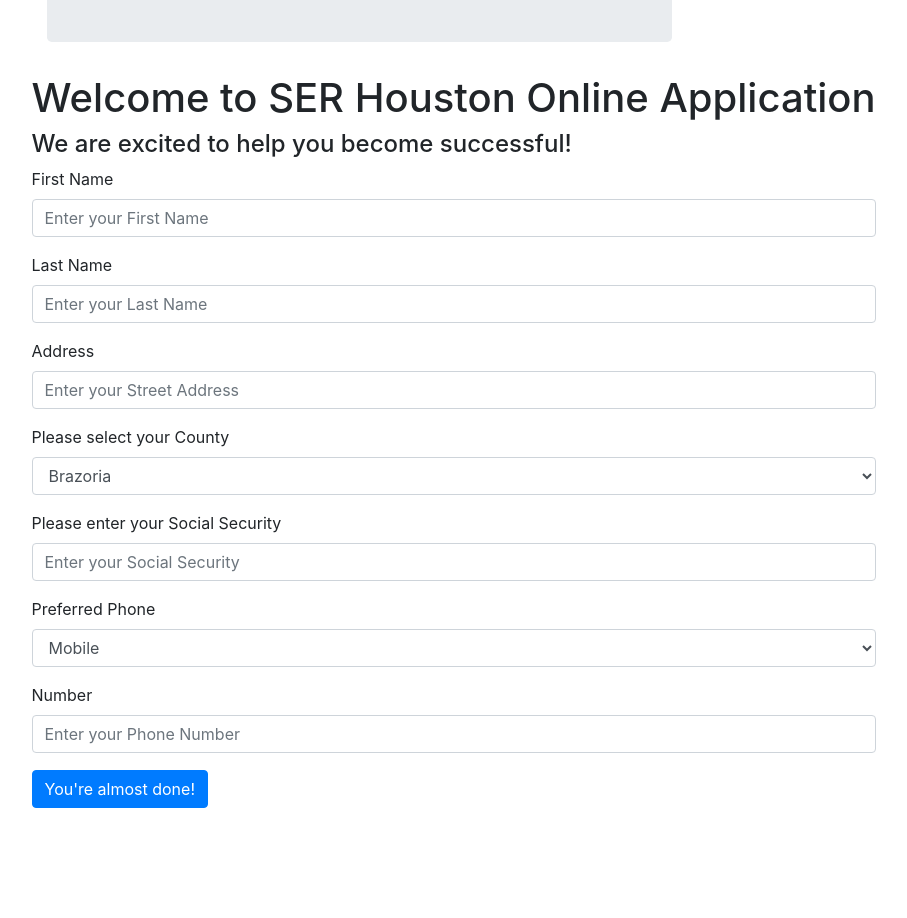
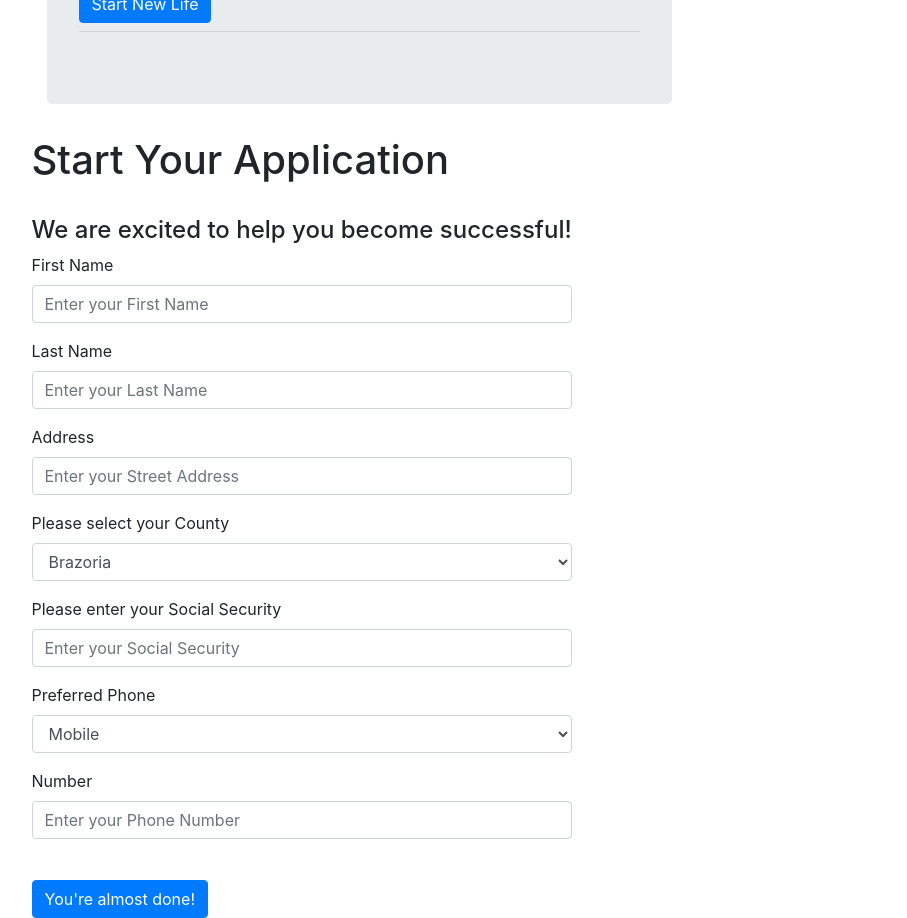
Before and after one commit to dallas2018/team-8, a React (Create React App) app in the folder team8proj/: page /ContactInfo in a window 1280 px wide. Shown: the part 580-1498 px from the top of the page, without its empty margins (281-1188 px from the left). Before the commit the page ends 1388 px from the top, so only its background shows below. Built offline with nearby package versions, Linux system fonts and the light colour scheme.

Commit message:
Added more routes to buttons.

```diff
--- a/team8proj/public/index.html
+++ b/team8proj/public/index.html
@@ -22,7 +22,7 @@
       work correctly both with client-side routing and a non-root public URL.
       Learn how to configure a non-root public URL by running `npm run build`.
     -->
-  <title>React App</title>
+  <title>SER: The New You</title>
 </head>
 
 <body>
--- a/team8proj/src/App.js
+++ b/team8proj/src/App.js
@@ -4,6 +4,7 @@
 import { Link, Route } from "react-router-dom";
 import ContactInfo from "./Components/ContactInfo";
 import Welcome from "./Components/Welcome";
+import DemagraInfo from "./Components/DemagraInfo";
 
 class App extends Component {
   constructor(props) {
@@ -16,6 +17,7 @@
       <div>
         <Route path="/" component={Welcome} />
         <Route path="/ContactInfo" component={ContactInfo} />
+        <Route path="/DemagraInfo" component={DemagraInfo} />
       </div>
     );
   }
--- a/team8proj/src/Components/ContactInfo.js
+++ b/team8proj/src/Components/ContactInfo.js
@@ -1,14 +1,18 @@
 import React from "react";
 import { Button, Form, FormGroup, Label, Input, Col, Row } from "reactstrap";
+import { Link, Route } from "react-router-dom";
+import DemagraInfo from "./DemagraInfo";
 
 export default class ContactInfo extends React.Component {
   render() {
     return (
+      <div>
         <Row>
           <Col md="3" sm="4" />
           <div>
             {" "}
-          <h1>Welcome to SER Houston Online Application</h1>
+            <h1>Start Your Application</h1>
+            <br />
             <h4>We are excited to help you become successful!</h4>
             <Form>
               <FormGroup>
@@ -82,9 +86,15 @@
               </FormGroup>
             </Form>
             <Col md="8" sm="4" />
-          <Button color="primary">You're almost done!</Button>{" "}
+            <br />
+            <span>
+              <Link to="/DemagraInfo">
+                <Button color="primary">You're almost done!</Button>
+              </Link>
+            </span>
           </div>
         </Row>
+      </div>
     );
   }
 }
--- a/team8proj/src/Components/Welcome.js
+++ b/team8proj/src/Components/Welcome.js
@@ -22,6 +22,7 @@
 
       console.log("Login Clicked");
     }
+    function startNewForm(e) {}
     return (
       <div>
         <Row>
@@ -40,10 +41,15 @@
                 <Input type="password" name="password" id="examplePassword" />
               </FormGroup>
               <span>
-                {/* <Link to="/ContactInfo">Start</Link> */}
-                <Button color="primary" onClick={handleLogin}>
-                  Login
-                </Button>
+                <div>
+                  <Button color="primary" onClick={handleLogin}>
+                    Login
+                  </Button>
+                </div>
+                <br />
+                <Link to="/ContactInfo">
+                  <Button color="primary">Start New Life</Button>
+                </Link>
               </span>
               <hr className="my-2" />
             </Jumbotron>
```
Lines whose indentation alone changed are shown as unchanged.
